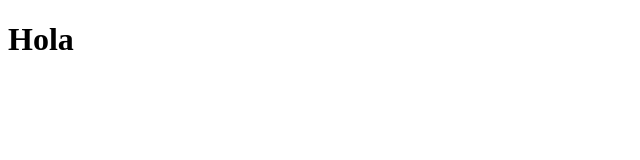
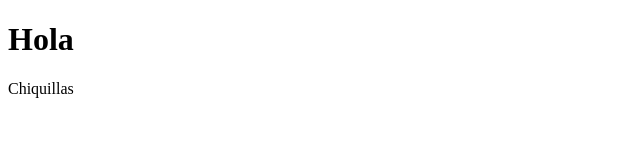
Before and after one commit to nerdale/flujo-git, a plain HTML site: page index.html in a window 1280 px wide. Shown: the full height of the page, 0-640 px from the left. Drawn offline with Linux system fonts and the light colour scheme.

Commit message:
añadiendo parrafo en el archivo html

```diff
--- a/index.html
+++ b/index.html
@@ -8,5 +8,6 @@
 </head>
 <body>
   <h1>Hola</h1>
+  <p>Chiquillas</p>
 </body>
 </html>
```
